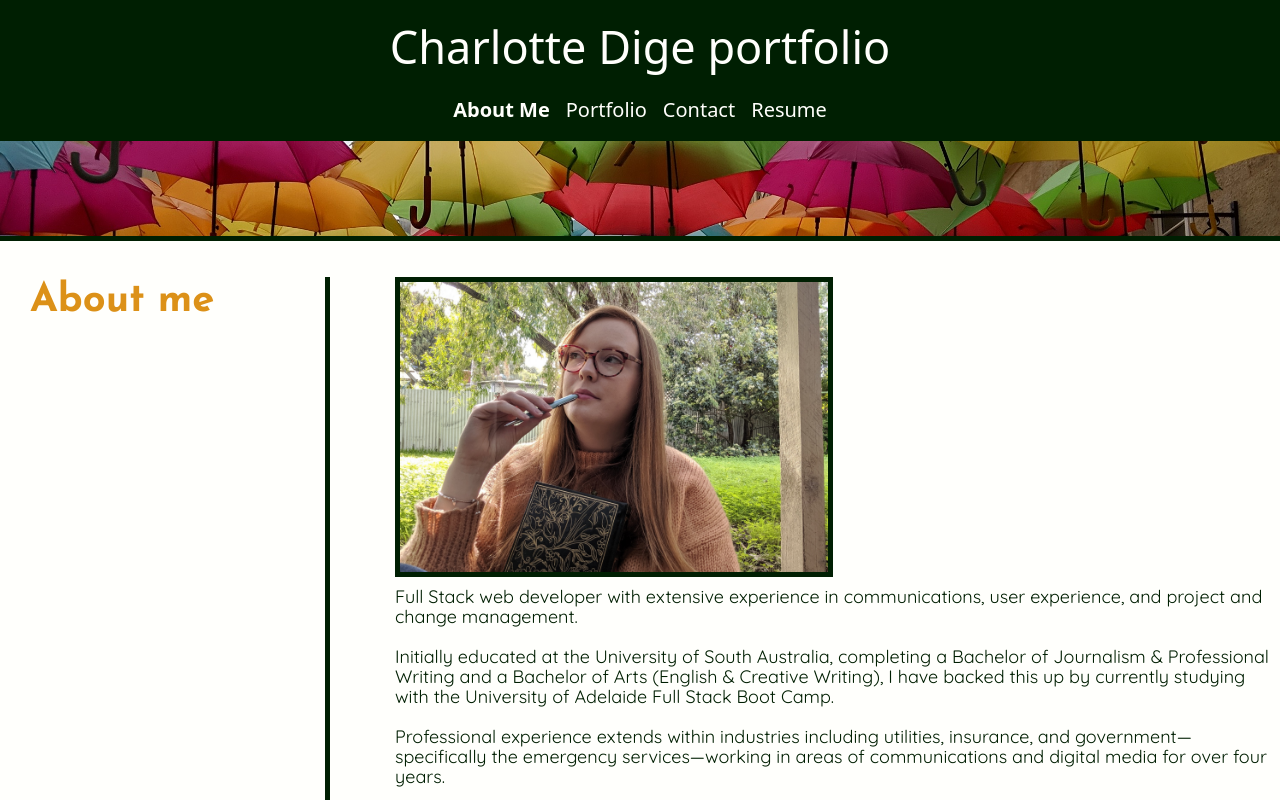
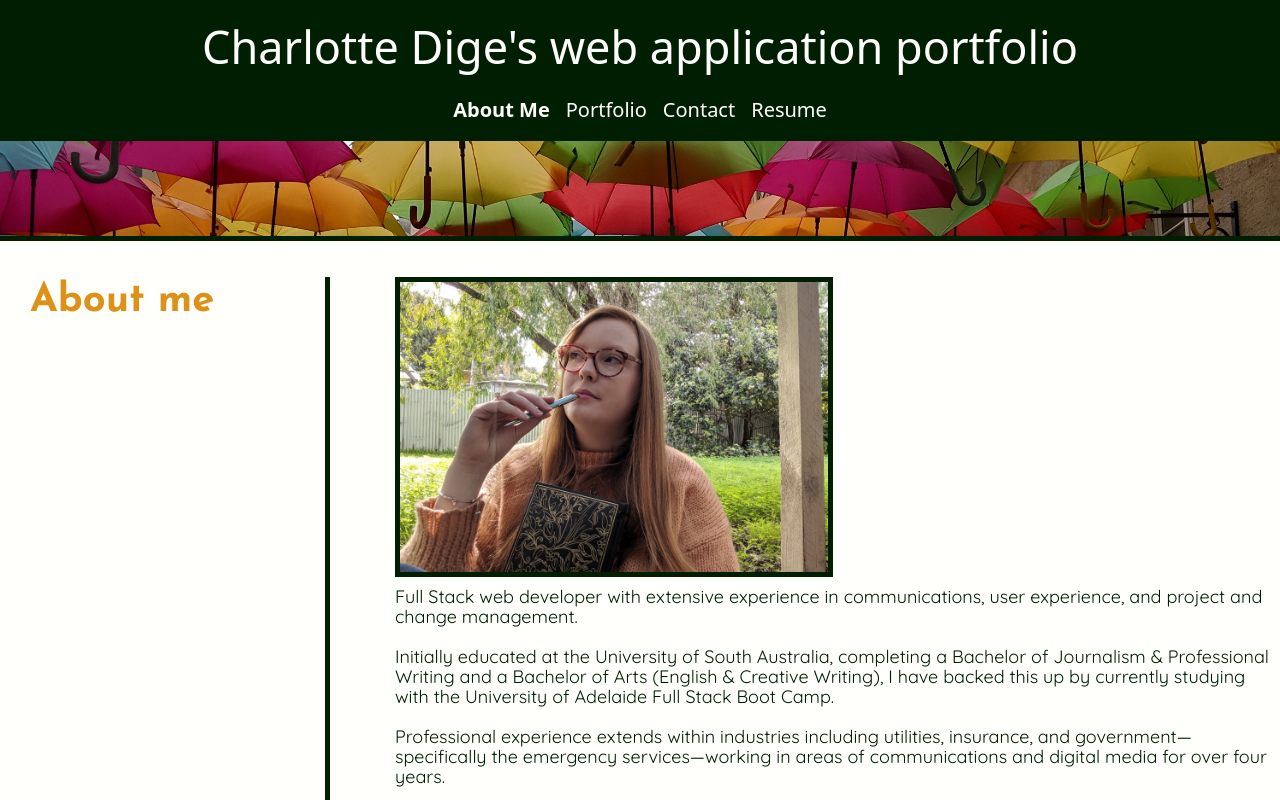
Before and after one commit to CharDige/CharDige-react-portfolio, a React (Create React App) app: page / in a window 1280 px wide. Shown: the top 800 px of the page. Built offline with nearby package versions, Linux system fonts and the light colour scheme.

Commit message:
Updated text

```diff
--- a/src/components/Header.js
+++ b/src/components/Header.js
@@ -5,7 +5,7 @@ function Header() {
     return (
         <header className='header'>
             <h1>
-                Charlotte Dige portfolio
+                Charlotte Dige's web application portfolio
             </h1>
         </header>
     )
```
